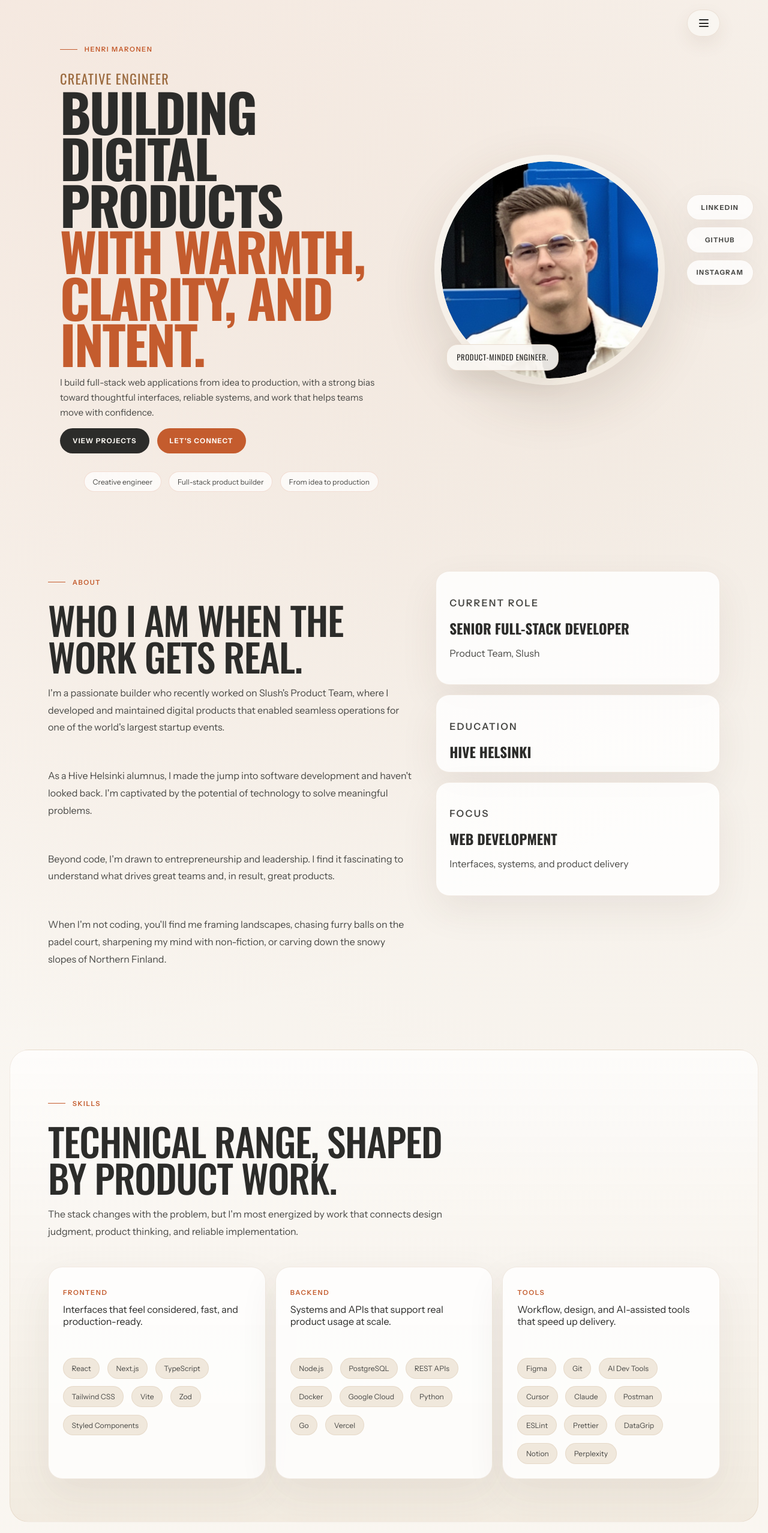
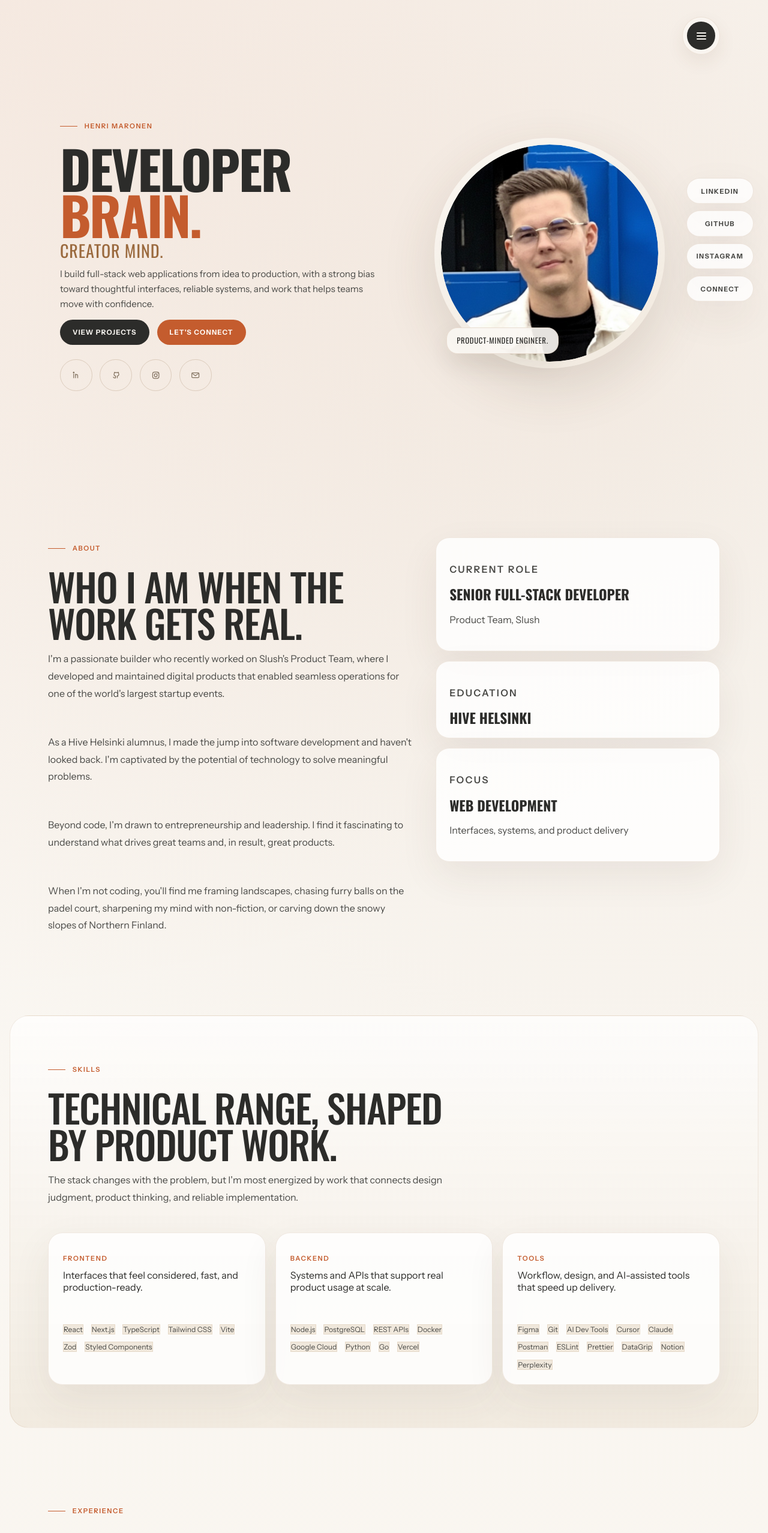
Before and after one commit to HenronenGIT/hmaronen-homepage, a Next.js app in the folder apps/homepage/: page / in a window 1280 px wide. Shown: the top 2556 px of the page at 60% size. Built offline with nearby package versions, Linux system fonts and the light colour scheme.

Commit message:
feat: refine homepage hero and navigation

```diff
--- a/apps/homepage/app/components/HeroSection.tsx
+++ b/apps/homepage/app/components/HeroSection.tsx
@@ -1,21 +1,22 @@
 import Image from "next/image";
+import type { SocialLink } from "../homepage-data";
 
 type HeroSectionProps = {
-  highlights: readonly string[];
+  socialLinks: SocialLink[];
 };
 
-export default function HeroSection({ highlights }: HeroSectionProps) {
+export default function HeroSection({ socialLinks }: HeroSectionProps) {
   return (
     <section className="hero-section section-shell reveal" id="top">
       <div className="shell hero-shell hero-grid">
         <div className="hero-copy">
           <p className="section-kicker">Henri Maronen</p>
           <div className="hero-heading-wrap">
-            <p className="hero-pretitle">Creative engineer</p>
             <h1 className="hero-title">
-              Building digital products
-              <span> with warmth, clarity, and intent.</span>
+              <span className="hero-title-main">Developer</span>
+              <span className="hero-title-accent">Brain.</span>
             </h1>
+            <p className="hero-subtitle">Creator Mind.</p>
           </div>
           <p className="hero-summary">
             I build full-stack web applications from idea to production, with a
@@ -30,13 +31,25 @@ export default function HeroSection({ highlights }: HeroSectionProps) {
               Let&apos;s connect
             </a>
           </div>
-          <ul className="hero-highlights" aria-label="Core strengths">
-            {highlights.map((item) => (
-              <li key={item} className="hero-highlight-chip">
-                {item}
-              </li>
-            ))}
-          </ul>
+          <div className="hero-socials" aria-label="Hero social links">
+            {socialLinks.map((link) => {
+              const isExternal = link.href.startsWith("http");
+
+              return (
+                <a
+                  key={link.href}
+                  className="hero-social-button"
+                  href={link.href}
+                  target={isExternal ? "_blank" : undefined}
+                  rel={isExternal ? "noreferrer" : undefined}
+                  aria-label={link.label}
+                  title={link.label}
+                >
+                  <SocialIcon icon={link.icon} />
+                </a>
+              );
+            })}
+          </div>
         </div>
 
         <div className="hero-visual">
@@ -58,3 +71,49 @@ export default function HeroSection({ highlights }: HeroSectionProps) {
     </section>
   );
 }
+
+type SocialIconProps = {
+  icon: SocialLink["icon"];
+};
+
+function SocialIcon({ icon }: SocialIconProps) {
+  switch (icon) {
+    case "linkedin":
+      return (
+        <svg viewBox="0 0 24 24" aria-hidden="true">
+          <path d="M6.75 9.25V18" />
+          <path d="M6.75 6.8a1.05 1.05 0 1 0 0-2.1 1.05 1.05 0 0 0 0 2.1Z" />
+          <path d="M11 18v-4.95c0-1.7 1.12-2.85 2.63-2.85 1.47 0 2.37.99 2.37 2.85V18" />
+          <path d="M11 11.15V9.25" />
+        </svg>
+      );
+    case "github":
+      return (
+        <svg viewBox="0 0 24 24" aria-hidden="true">
+          <path d="M9.4 18.1c-3 .95-3-1.4-4.2-1.75" />
+          <path d="M14.6 18.1v-2.32c0-.73.08-1.25-.32-1.65 1.9-.2 3.9-.93 3.9-4.25 0-.95-.34-1.73-.9-2.35.09-.23.39-1.11-.08-2.31 0 0-.74-.23-2.42.9a8.3 8.3 0 0 0-4.36 0c-1.68-1.13-2.42-.9-2.42-.9-.47 1.2-.17 2.08-.08 2.31-.56.62-.9 1.4-.9 2.35 0 3.31 1.99 4.05 3.89 4.25-.31.31-.42.69-.42 1.23v2.74" />
+        </svg>
+      );
+    case "instagram":
+      return (
+        <svg viewBox="0 0 24 24" aria-hidden="true">
+          <rect x="4.75" y="4.75" width="14.5" height="14.5" rx="4" />
+          <circle cx="12" cy="12" r="3.35" />
+          <circle
+            cx="16.85"
+            cy="7.15"
+            r="0.9"
+            fill="currentColor"
+            stroke="none"
+          />
+        </svg>
+      );
+    case "mail":
+      return (
+        <svg viewBox="0 0 24 24" aria-hidden="true">
+          <rect x="3.75" y="6.5" width="16.5" height="11" rx="2" />
+          <path d="m5.2 8.15 6.8 5.15 6.8-5.15" />
+        </svg>
+      );
+  }
+}
--- a/apps/homepage/app/components/SiteHeader.tsx
+++ b/apps/homepage/app/components/SiteHeader.tsx
@@ -17,38 +17,11 @@ export default function SiteHeader({ items }: SiteHeaderProps) {
   return (
     <header className="site-header">
       <div className="shell header-toggle-shell">
-        <button
-          type="button"
-          className="menu-toggle"
-          aria-expanded={isOpen}
-          aria-controls="primary-menu"
-          aria-label={isOpen ? "Close menu" : "Open menu"}
-          onClick={() => setIsOpen((open) => !open)}
+        <div
+          className={`header-shell ${isOpen ? "is-open" : ""}`}
+          id="primary-menu"
         >
-          <span className="menu-toggle-icon" aria-hidden="true">
-            <span />
-            <span />
-            <span />
-          </span>
-        </button>
-      </div>
-
-      <div className={`shell header-panel-shell ${isOpen ? "is-open" : ""}`}>
-        <div className="header-shell" id="primary-menu">
-          <a
-            className="brand-mark"
-            href="#top"
-            aria-label="Back to top"
-            onClick={handleLinkClick}
-          >
-            <span className="brand-mark-monogram">HM</span>
-            <span className="brand-mark-text">
-              Henri
-              <br />
-              Maronen
-            </span>
-          </a>
-
+          {isOpen ? (
             <nav className="header-nav" aria-label="Primary navigation">
               {items.map((item) => (
                 <a
@@ -61,6 +34,25 @@ export default function SiteHeader({ items }: SiteHeaderProps) {
                 </a>
               ))}
             </nav>
+          ) : null}
+
+          <button
+            type="button"
+            className="menu-toggle"
+            aria-expanded={isOpen}
+            aria-controls="primary-menu"
+            aria-label={isOpen ? "Close menu" : "Open menu"}
+            onClick={() => setIsOpen((open) => !open)}
+          >
+            <span
+              className={`menu-toggle-icon ${isOpen ? "is-open" : ""}`}
+              aria-hidden="true"
+            >
+              <span />
+              <span />
+              <span />
+            </span>
+          </button>
         </div>
       </div>
     </header>
--- a/apps/homepage/app/globals.css
+++ b/apps/homepage/app/globals.css
@@ -177,123 +177,118 @@ select {
   padding-top: 1rem;
 }
 
-.header-toggle-shell,
-.header-panel-shell {
+.header-toggle-shell {
   pointer-events: none;
+  display: flex;
+  justify-content: flex-end;
 }
 
-.header-toggle-shell {
+.menu-toggle-icon {
+  position: relative;
+  display: inline-block;
+  width: 1rem;
+  height: 1rem;
+  transition: transform var(--motion-fast);
+}
+
+.menu-toggle-icon span {
+  position: absolute;
+  left: 0;
+  display: block;
+  width: 1rem;
+  height: 2px;
+  border-radius: 999px;
+  background: currentColor;
+  transition:
+    transform var(--motion-fast),
+    opacity var(--motion-fast),
+    top var(--motion-fast);
+}
+
+.menu-toggle-icon span:nth-child(1) {
+  top: 0.15rem;
+}
+
+.menu-toggle-icon span:nth-child(2) {
+  top: 0.46rem;
+}
+
+.menu-toggle-icon span:nth-child(3) {
+  top: 0.77rem;
+}
+
+.menu-toggle-icon.is-open span:nth-child(1) {
+  top: 0.46rem;
+  transform: rotate(45deg);
+}
+
+.menu-toggle-icon.is-open span:nth-child(2) {
+  opacity: 0;
+}
+
+.menu-toggle-icon.is-open span:nth-child(3) {
+  top: 0.46rem;
+  transform: rotate(-45deg);
+}
+
+.header-shell {
+  pointer-events: auto;
   display: flex;
+  align-items: center;
   justify-content: flex-end;
+  gap: 0.55rem;
+  width: fit-content;
+  max-width: min(100%, 54rem);
+  margin-top: 0.75rem;
+  margin-left: auto;
+  padding: 0.45rem;
+  border: 1px solid rgba(155, 106, 62, 0.15);
+  border-radius: var(--radius-pill);
+  background: rgba(250, 247, 242, 0.82);
+  backdrop-filter: blur(18px);
+  box-shadow: var(--shadow-floating);
+  transition:
+    gap var(--motion-fast),
+    padding var(--motion-fast),
+    border-color var(--motion-fast);
+}
+
+.header-shell.is-open {
+  gap: 0.35rem;
+  padding-left: 0.7rem;
 }
 
 .menu-toggle {
   pointer-events: auto;
   display: inline-flex;
   align-items: center;
-  gap: 0.85rem;
-  padding: 0.95rem 1.15rem;
-  border: 1px solid rgba(155, 106, 62, 0.15);
-  border-radius: var(--radius-pill);
-  background: rgba(250, 247, 242, 0.9);
-  backdrop-filter: blur(18px);
-  box-shadow: var(--shadow-floating);
-  color: var(--charcoal);
+  justify-content: center;
+  width: 2.9rem;
+  height: 2.9rem;
+  flex: 0 0 auto;
+  padding: 0;
+  border: 0;
+  border-radius: 50%;
+  background: var(--charcoal);
+  color: var(--bg);
   cursor: pointer;
   transition:
-    transform 160ms ease,
-    border-color 160ms ease,
-    background-color 160ms ease;
+    transform var(--motion-fast),
+    opacity var(--motion-fast);
 }
 
 .menu-toggle:hover,
 .menu-toggle:focus-visible {
   transform: translateY(-1px);
-  border-color: rgba(196, 92, 46, 0.24);
-}
-
-.menu-toggle-icon {
-  display: inline-grid;
-  gap: 0.22rem;
-}
-
-.menu-toggle-icon span {
-  display: block;
-  width: 1rem;
-  height: 2px;
-  border-radius: 999px;
-  background: currentColor;
-}
-
-.menu-toggle-label {
-  font-size: var(--font-size-label);
-  font-weight: var(--font-weight-bold);
-  letter-spacing: 0.12em;
-  text-transform: uppercase;
-}
-
-.header-panel-shell {
-  margin-top: 0.75rem;
-  opacity: 0;
-  transform: translateY(-0.75rem);
-  transition:
-    opacity 180ms ease,
-    transform 180ms ease;
-}
-
-.header-panel-shell.is-open {
-  opacity: 1;
-  transform: translateY(0);
-}
-
-.header-shell {
-  pointer-events: auto;
-  display: flex;
-  align-items: center;
-  justify-content: space-between;
-  gap: 1rem;
-  padding: 0.9rem 1.2rem;
-  border: 1px solid rgba(155, 106, 62, 0.15);
-  border-radius: calc(var(--radius-xl) + 4px);
-  background: rgba(250, 247, 242, 0.82);
-  backdrop-filter: blur(18px);
-  box-shadow: var(--shadow-floating);
-}
-
-.brand-mark {
-  display: inline-flex;
-  align-items: center;
-  gap: 0.85rem;
-}
-
-.brand-mark-monogram {
-  width: 2.8rem;
-  height: 2.8rem;
-  display: inline-flex;
-  align-items: center;
-  justify-content: center;
-  border-radius: 50%;
-  background: var(--charcoal);
-  color: var(--bg);
-  font-family: var(--font-family-display);
-  font-size: 1rem;
-  letter-spacing: 0.05em;
-  text-transform: uppercase;
-}
-
-.brand-mark-text {
-  font-family: var(--font-family-display);
-  font-size: 0.95rem;
-  line-height: 0.9;
-  text-transform: uppercase;
-  letter-spacing: var(--tracking-display-wide);
 }
 
 .header-nav {
   display: flex;
   flex-wrap: wrap;
+  align-items: center;
   justify-content: flex-end;
-  gap: 0.35rem;
+  gap: 0.15rem;
+  overflow: hidden;
 }
 
 .header-link {
@@ -390,13 +385,9 @@ select {
   padding-top: 0;
 }
 
-.hero-pretitle {
-  margin: 0;
-  font-family: var(--font-family-display);
-  font-size: var(--font-size-pretitle);
-  text-transform: uppercase;
-  color: var(--cognac);
-  letter-spacing: var(--tracking-display-wide);
+.hero-heading-wrap {
+  display: grid;
+  gap: 0.45rem;
 }
 
 .hero-title {
@@ -406,11 +397,26 @@ select {
   line-height: var(--line-height-tight);
   letter-spacing: var(--tracking-display);
   text-transform: uppercase;
+  color: var(--charcoal);
 }
 
-.hero-title span {
+.hero-title-main,
+.hero-title-accent {
   display: block;
+}
+
+.hero-title-accent {
   color: var(--accent);
+}
+
+.hero-subtitle {
+  margin: 0;
+  font-family: var(--font-family-display);
+  font-size: clamp(1.65rem, 2.2vw, 2.35rem);
+  line-height: 0.95;
+  letter-spacing: 0.03em;
+  text-transform: uppercase;
+  color: var(--cognac);
 }
 
 .hero-summary {
@@ -424,10 +430,14 @@ select {
 .hero-actions,
 .project-actions,
 .tag-row,
-.hero-highlights {
+.hero-socials {
   display: flex;
   flex-wrap: wrap;
   gap: 0.8rem;
+}
+
+.hero-actions {
+  margin-bottom: 0.6rem;
 }
 
 .button {
@@ -475,20 +485,45 @@ select {
   color: var(--charcoal);
 }
 
-.hero-highlight-chip,
+.hero-social-button,
 .tag {
   display: inline-flex;
   align-items: center;
-  gap: 0.45rem;
-  padding: 0.65rem 0.95rem;
-  border-radius: var(--radius-pill);
+  justify-content: center;
   font-size: 0.82rem;
 }
 
-.hero-highlight-chip {
-  border: 1px solid rgba(196, 92, 46, 0.18);
-  background: rgba(255, 255, 255, 0.72);
-  color: var(--charcoal-mid);
+.hero-social-button {
+  width: 3.35rem;
+  height: 3.35rem;
+  border: 1.5px solid rgba(172, 144, 116, 0.34);
+  border-radius: 50%;
+  background: transparent;
+  box-shadow: none;
+  color: rgba(125, 108, 90, 0.96);
+  transition:
+    transform var(--motion-fast),
+    color var(--motion-fast),
+    border-color var(--motion-fast),
+    background-color var(--motion-fast);
+}
+
+.hero-social-button:hover,
+.hero-social-button:focus-visible {
+  transform: translateY(-2px);
+  color: var(--accent);
+  border-color: rgba(196, 92, 46, 0.32);
+  background: rgba(255, 255, 255, 0.36);
+}
+
+.hero-social-button svg {
+  width: 1.08rem;
+  height: 1.08rem;
+  stroke: currentColor;
+  stroke-width: 1.7;
+  stroke-linecap: round;
+  stroke-linejoin: round;
+  fill: none;
 }
 
 .hero-visual {
@@ -833,13 +868,11 @@ select {
   }
 
   .header-shell {
-    align-items: flex-start;
-    flex-direction: column;
+    max-width: calc(100vw - 3.5rem);
   }
 
   .header-nav {
-    width: 100%;
-    justify-content: flex-start;
+    justify-content: flex-end;
   }
 
   .skill-card-summary {
@@ -853,7 +886,8 @@ select {
   }
 
   .menu-toggle {
-    padding: 0.85rem 1rem;
+    width: 2.75rem;
+    height: 2.75rem;
   }
 
   .section-shell {
@@ -874,16 +908,13 @@ select {
     font-size: clamp(2.7rem, 12vw, 4.6rem);
   }
 
-  .brand-mark-text {
-    display: none;
-  }
-
   .header-nav {
-    gap: 0.2rem;
+    gap: 0.05rem;
   }
 
   .header-link {
-    padding-inline: 0.75rem;
+    padding: 0.6rem 0.7rem;
+    font-size: 0.68rem;
   }
 
   .hero-portrait-note {
@@ -922,9 +953,8 @@ select {
     line-height: 1.65;
   }
 
-  .hero-highlight-chip,
+  .hero-social-button,
   .tag {
-    padding: 0.55rem 0.85rem;
     font-size: 0.76rem;
   }
 
--- a/apps/homepage/app/homepage-data.ts
+++ b/apps/homepage/app/homepage-data.ts
@@ -6,6 +6,7 @@ export interface NavItem {
 export interface SocialLink {
   label: string;
   href: string;
+  icon: "linkedin" | "github" | "instagram" | "mail";
 }
 
 export interface InfoCardItem {
@@ -56,16 +57,27 @@ export const navItems: NavItem[] = [
 ];
 
 export const socialLinks: SocialLink[] = [
-  { label: "LinkedIn", href: "https://www.linkedin.com/in/henrimaronen/" },
-  { label: "GitHub", href: "https://github.com/HenronenGIT" },
-  { label: "Instagram", href: "https://www.instagram.com/hmaronen/" },
+  {
+    label: "LinkedIn",
+    icon: "linkedin",
+    href: "https://www.linkedin.com/in/henrimaronen/",
+  },
+  {
+    label: "GitHub",
+    icon: "github",
+    href: "https://github.com/HenronenGIT",
+  },
+  {
+    label: "Instagram",
+    icon: "instagram",
+    href: "https://www.instagram.com/hmaronen/",
+  },
+  {
+    label: "Connect",
+    icon: "mail",
+    href: "#connect",
+  },
 ];
-
-export const heroHighlights = [
-  "Creative engineer",
-  "Full-stack product builder",
-  "From idea to production",
-] as const;
 
 export const aboutParagraphs = [
   "I'm a passionate builder who recently worked on Slush's Product Team, where I developed and maintained digital products that enabled seamless operations for one of the world's largest startup events.",
--- a/apps/homepage/app/page.tsx
+++ b/apps/homepage/app/page.tsx
@@ -10,7 +10,6 @@ import {
   aboutParagraphs,
   connectLinks,
   experiences,
-  heroHighlights,
   infoCards,
   navItems,
   projects,
@@ -23,7 +22,7 @@ export default function HomePage() {
     <main className="page-shell">
       <SiteHeader items={navItems} />
       <SocialDock links={socialLinks} />
-      <HeroSection highlights={heroHighlights} />
+      <HeroSection socialLinks={socialLinks} />
       <AboutSection paragraphs={aboutParagraphs} cards={infoCards} />
       <SkillsSection groups={skillGroups} />
       <ExperienceSection items={experiences} />
```
Lines whose indentation alone changed are shown as unchanged.
